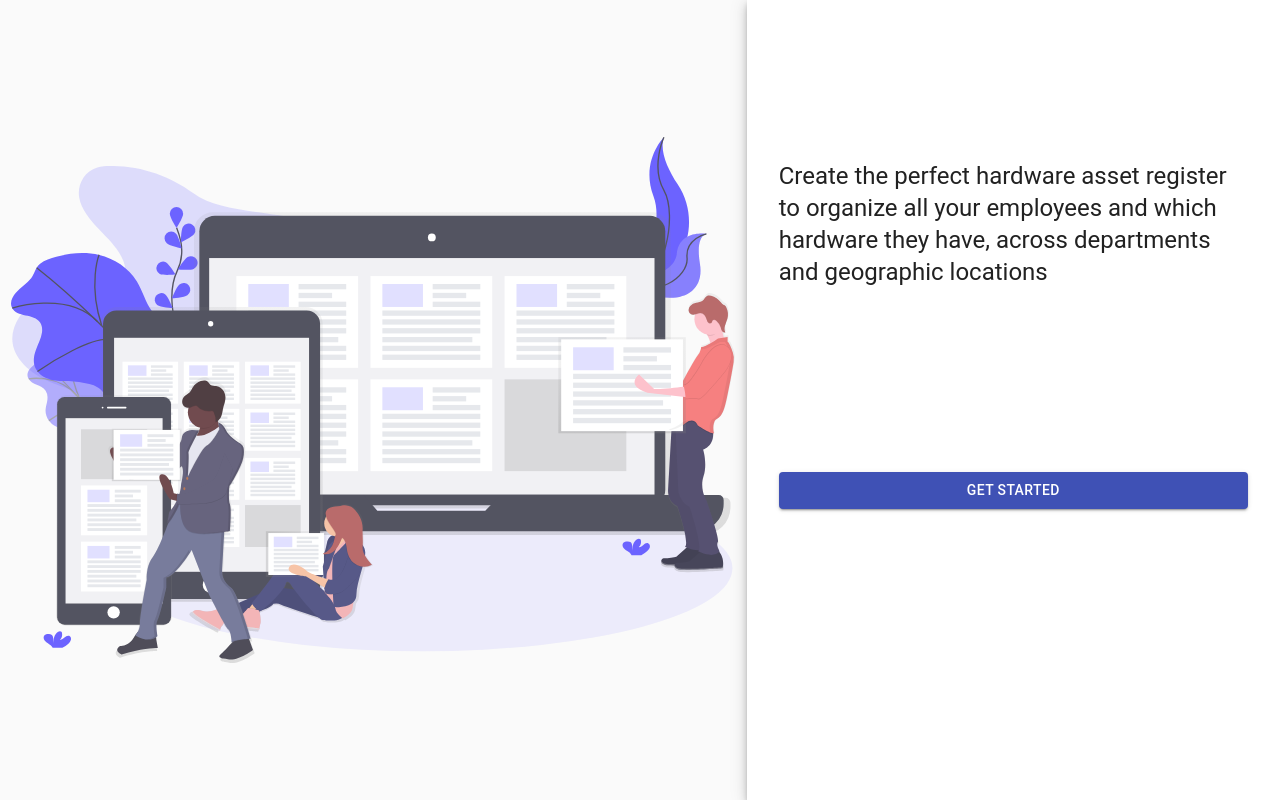
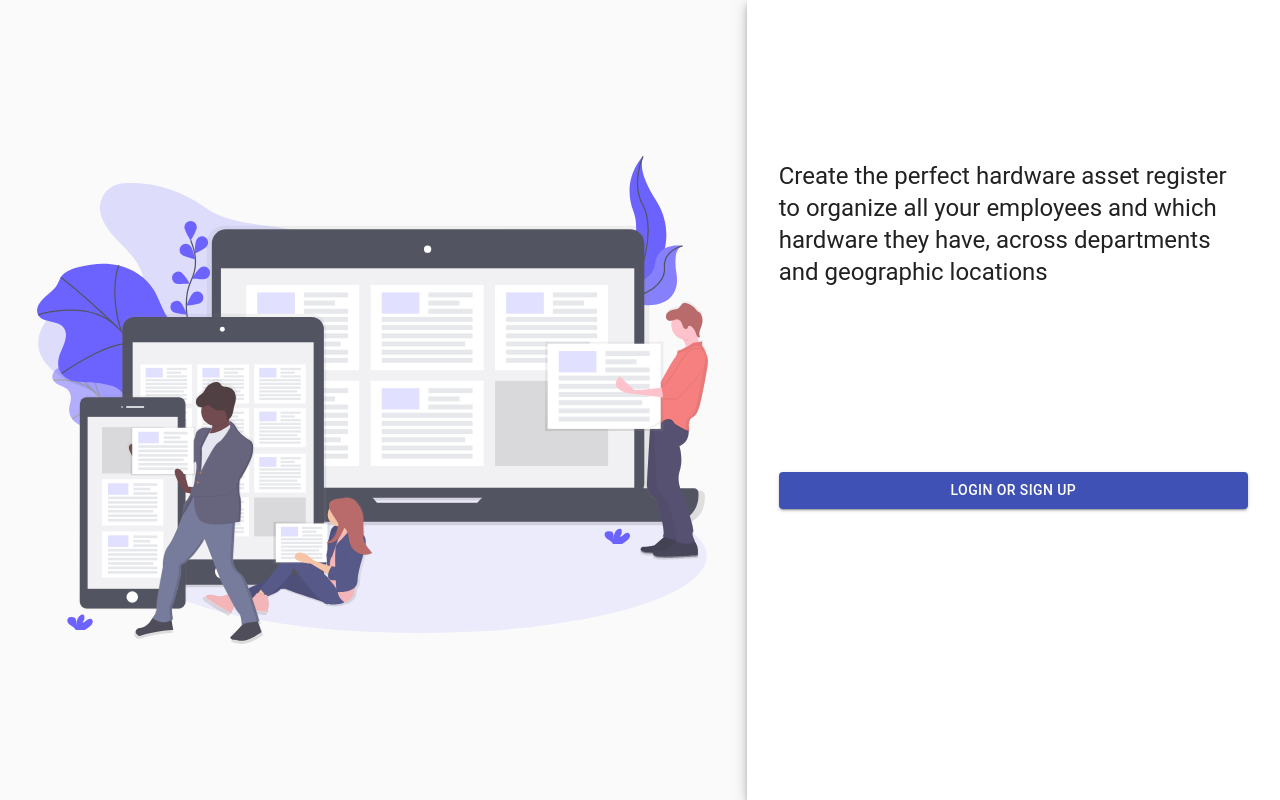
Before and after one commit to lambdax-enteprise-device/frontend, a React (Create React App) app: page / in a window 1280 px wide. Built offline with nearby package versions, Linux system fonts and the light colour scheme; the HTML template or start-up script is replaced by a standard one.

Commit message:
button click renders login page

```diff
--- a/src/App.js
+++ b/src/App.js
@@ -1,8 +1,6 @@
 import React from "react";
 import { Route, Switch } from "react-router-dom";
 import { withCookies } from "react-cookie";
-
-import './App.css';
 
 // import NavBar from "./components/NavBar";
 // import Profile from "./components/Profile";
@@ -21,8 +19,10 @@ function App(props) {
       {/* <header>
           <NavBar />
         </header> */}
+
       <Switch>
         <Route path="/" exact component={Landing} />
+
         {/* <PrivateRoute path="/profile" component={Profile} /> */}
         <Route
           path="/login"
--- a/src/Landing.js
+++ b/src/Landing.js
@@ -1,4 +1,5 @@
 import React from 'react';
+import { useHistory } from 'react-router-dom';
 import Button from '@material-ui/core/Button';
 import CssBaseline from '@material-ui/core/CssBaseline';
 import Paper from '@material-ui/core/Paper';
@@ -18,7 +19,7 @@ const useStyles = makeStyles((theme) => ({
       theme.palette.type === "light"
         ? theme.palette.grey[50]
         : theme.palette.grey[900],
-    backgroundSize: "97% 97%",
+    backgroundSize: "90%",
     backgroundPosition: "center",
   },
   paper: {
@@ -42,6 +43,7 @@ const useStyles = makeStyles((theme) => ({
 
 export default function Landing() {
   const classes = useStyles();
+  const history = useHistory();
 
   return (
     <Grid container component="main" className={classes.root}>
@@ -56,15 +58,15 @@ export default function Landing() {
           <form className={classes.form} noValidate>
 
             <Button
+              onClick={() => history.push("/login")}
               type="submit"
               fullWidth
               variant="contained"
               color="primary"
               className={classes.submit}
             >
-              Get Started
+              Login or Sign Up
             </Button>
-
 
           </form>
         </div>
```
